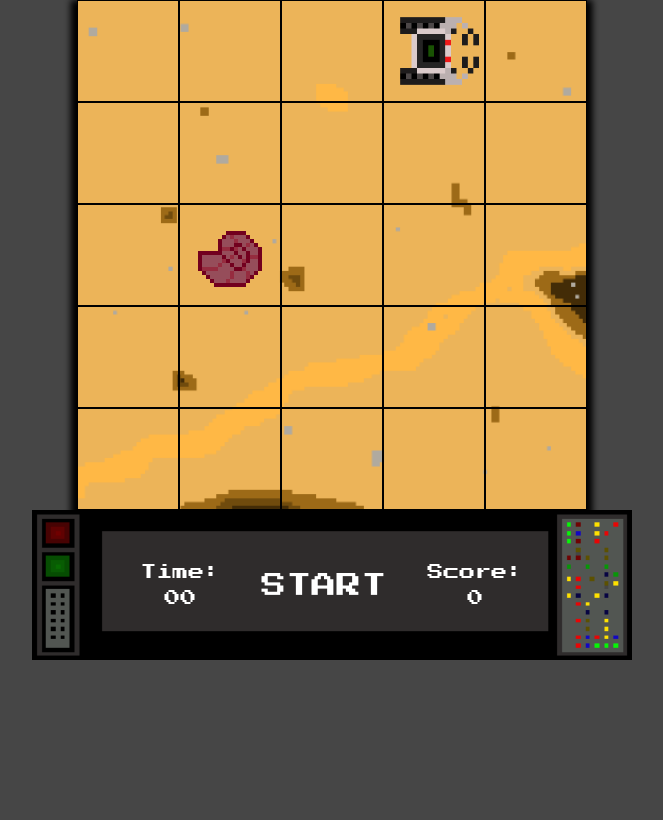
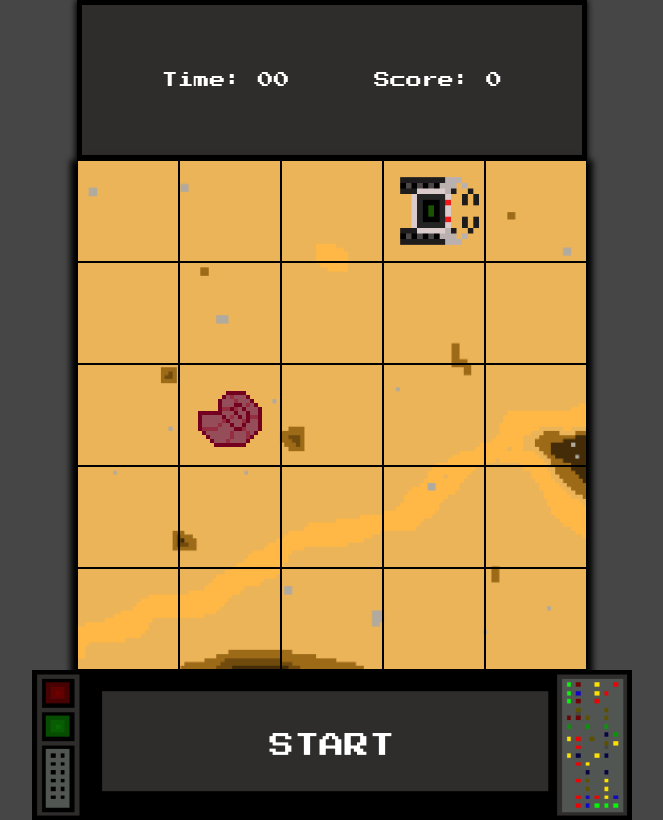
Before and after one commit to karlowski/robot-and-fossils, an Angular app: page / in a window 1280 px wide. Shown: the whole page, without its empty margins (308-971 px from the left). Built offline with nearby package versions, Linux system fonts and the light colour scheme.

Commit message:
Externalized time and score panel to separate component

```diff
--- a/src/app/board/board.component.html
+++ b/src/app/board/board.component.html
@@ -1,5 +1,9 @@
 <div class="main-board-wrapper">
   <div class="main-board" *ngIf="gameData$ | async as gameState">
+    <app-score-panel [isGameOn]="isGameOn"
+                     [timeLeft]="timeLeft"
+                     [score]="score">
+    </app-score-panel>
     <div class="squares">
       <app-square *ngFor="let square of squares; index as i"
                   [isRobotHere]="gameState.robotPosition === i"
@@ -10,21 +14,6 @@
       </app-square>
     </div>
     <div class="panel-wrapper">
-      <div class="time-score-mobile">
-        <div>
-          <p>Time:</p>
-          <p>{{ timeLeft | async | timer }}</p>
-        </div>
-        <div>
-          <p>Score:</p>
-          <p>{{ score | async }}</p>
-        </div>
-      </div>
-
-      <div class="time-panel">
-        <p *ngIf="!isGameOn">Time:</p>
-        <p>{{ timeLeft | async | timer }}</p>
-      </div>
 
       <app-player-panel [timeLeft]="timeLeft"
                         [isPlaying]="isGameOn"
@@ -36,10 +25,6 @@
                         (started)="start()">
       </app-player-panel>
 
-      <div class="score-panel">
-        <p *ngIf="!isGameOn">Score:</p>
-        <p>{{ score | async }}</p>
-      </div>
     </div>
   </div>
 </div>
--- a/src/app/board/board.component.scss
+++ b/src/app/board/board.component.scss
@@ -12,24 +12,6 @@
     @media screen and (max-width: variables.$mobile) {
       margin: 0 auto;
       padding: 75px 0 0 0;
-    }
-
-    .time-score-mobile {
-      display: none;
-      color: white;
-
-      @media screen and (max-width: variables.$mobile) {
-        position: absolute;
-        top: 0px;
-        width: 90%;
-        display: flex;
-        justify-content: space-between;
-        font-size: 22px;
-
-        p {
-          text-align: center;
-        }
-      }
     }
 
     .squares {
--- a/src/app/board/board.module.ts
+++ b/src/app/board/board.module.ts
@@ -5,13 +5,15 @@ import { BoardComponent } from "./board.component";
 import { SquareComponent } from "./components/square/square.component";
 import { PlayerPanelComponent } from "./components/player-panel/player-panel.component";
 import { TimerPipe } from './pipes/timer.pipe';
+import { ScorePanelComponent } from './components/score-panel/score-panel.component';
 
 @NgModule({
   declarations: [
     BoardComponent,
     SquareComponent,
     PlayerPanelComponent,
-    TimerPipe
+    TimerPipe,
+    ScorePanelComponent
   ],
   imports: [CommonModule],
   exports: [
--- /dev/null
+++ b/src/app/board/components/score-panel/score-panel.component.html
@@ -0,0 +1,9 @@
+<div class="score-panel">
+  <div class="time-section">
+    <p>Time: {{ timeLeft | async | timer }}</p>
+  </div>
+
+  <div class="score-section">
+    <p>Score: {{ score | async }}</p>
+  </div>
+</div>
--- /dev/null
+++ b/src/app/board/components/score-panel/score-panel.component.scss
@@ -0,0 +1,29 @@
+@use "../../../../variables.scss";
+
+.score-panel {
+  margin: 0 auto;
+  width: 500px;
+  height: 150px;
+  display: flex;
+  align-items: center;
+  justify-content: space-evenly;
+  border: solid #000000 5px;
+  background-color: #2f2c2c;
+  box-shadow: 0 0.1vw 0.5vw 0.1vw black;
+
+  @media screen and (max-width: variables.$mobile) {
+    width: 99vw;
+    height: 25vw;
+  }
+
+  .time-section, .score-section {
+    color: white;
+    display: flex;
+    flex-direction: column;
+    align-items: center;
+
+    p {
+      margin: 5px;
+    }
+  }
+}
--- /dev/null
+++ b/src/app/board/components/score-panel/score-panel.component.ts
@@ -0,0 +1,20 @@
+import { Component, Input, OnInit } from '@angular/core';
+import { Observable } from "rxjs";
+
+@Component({
+  selector: 'app-score-panel',
+  templateUrl: './score-panel.component.html',
+  styleUrls: ['./score-panel.component.scss']
+})
+export class ScorePanelComponent implements OnInit {
+
+  @Input() isGameOn: boolean;
+  @Input() timeLeft: Observable<number>;
+  @Input() score: Observable<number>;
+
+  constructor() { }
+
+  ngOnInit(): void {
+  }
+
+}
--- a/tsconfig.json
+++ b/tsconfig.json
@@ -10,6 +10,7 @@
     "outDir": "./dist/out-tsc",
     "forceConsistentCasingInFileNames": true,
     "strict": true,
+    "strictPropertyInitialization": false,
     "noImplicitOverride": true,
     "noPropertyAccessFromIndexSignature": true,
     "noImplicitReturns": true,
```
